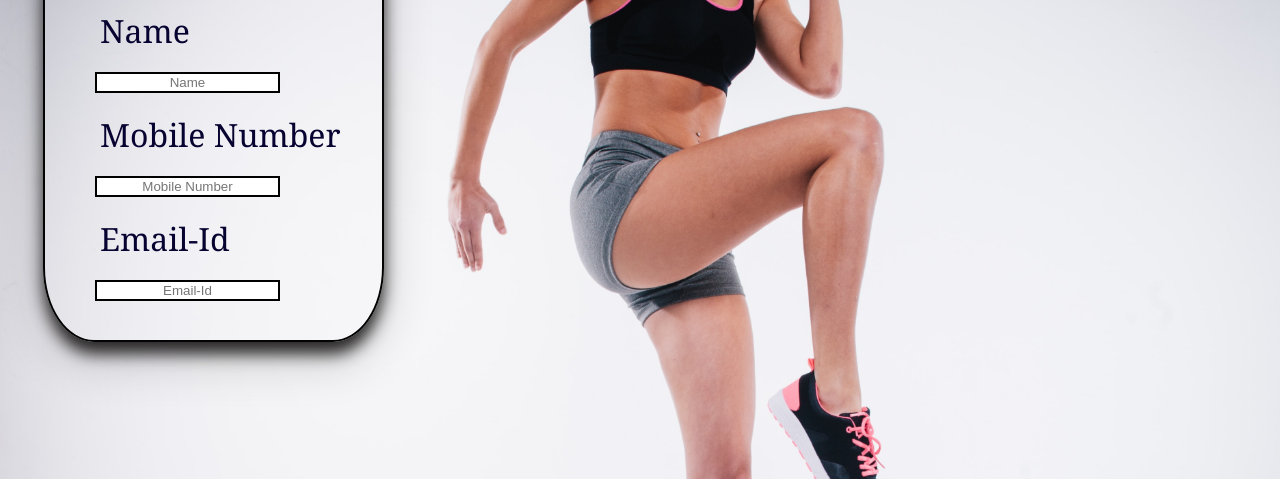
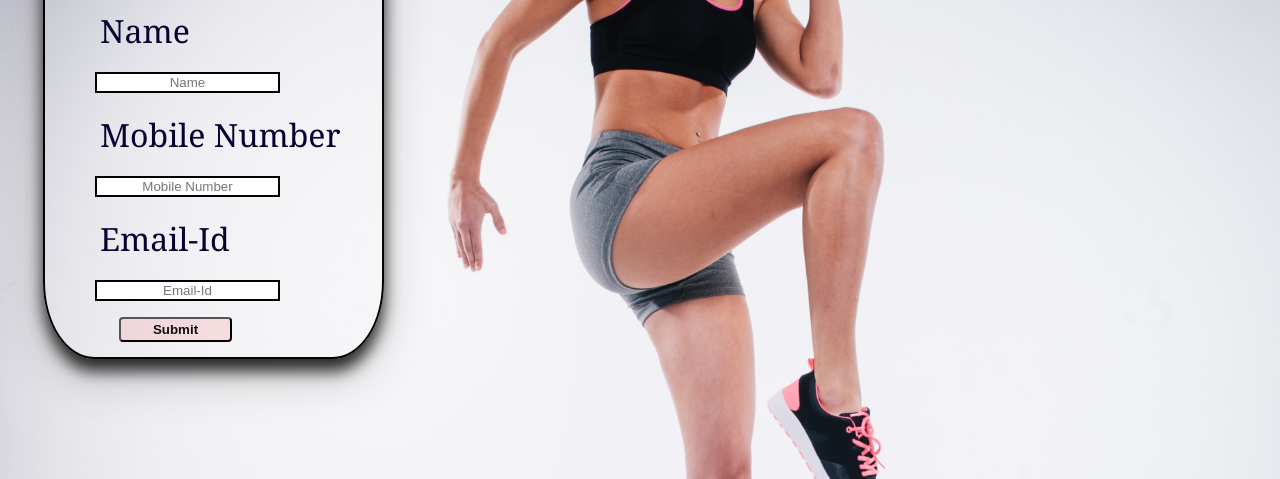
Before and after one commit to VidurAgarwal/Gym-Website, a plain HTML site: page index.html in a window 1280 px wide. Shown: the part 321-800 px from the top of the page. Drawn offline with Linux system fonts and the light colour scheme.

Commit message:
Submit Button Added

```diff
--- a/index.html
+++ b/index.html
@@ -46,6 +46,9 @@
                 <label for="Email-Id">Email-Id</label>
                 <input type="text" id="Email-Id" placeholder="Email-Id">
             </div>
+            <div>
+                <button type="submit" class="submit">Submit</button>
+            </div>
 
         </form>
     </div>
--- a/style.css
+++ b/style.css
@@ -75,7 +75,7 @@ header{
     width: 337px;
     border: 2px solid rgb(3, 3, 3);
     border-radius: 15%;
-    height: 492px;
+    height: 509px;
     /* width: 40%; */
     /* display: block; */
     margin: 35px;
@@ -105,3 +105,14 @@ label{
     color: rgb(7, 3, 49);
     font-family: Georgia, 'Times New Roman', Times, serif;
 }
+.submit{
+    width: 113px;
+    height: 25px;
+    position: absolute;
+    bottom: 15px;
+    left: 74px;
+    border-radius: 4px 4px;
+    background-color: rgba(248, 7, 19, 0.096);
+    font-weight: bolder;
+    color: rgb(16, 17, 17);
+}
```
